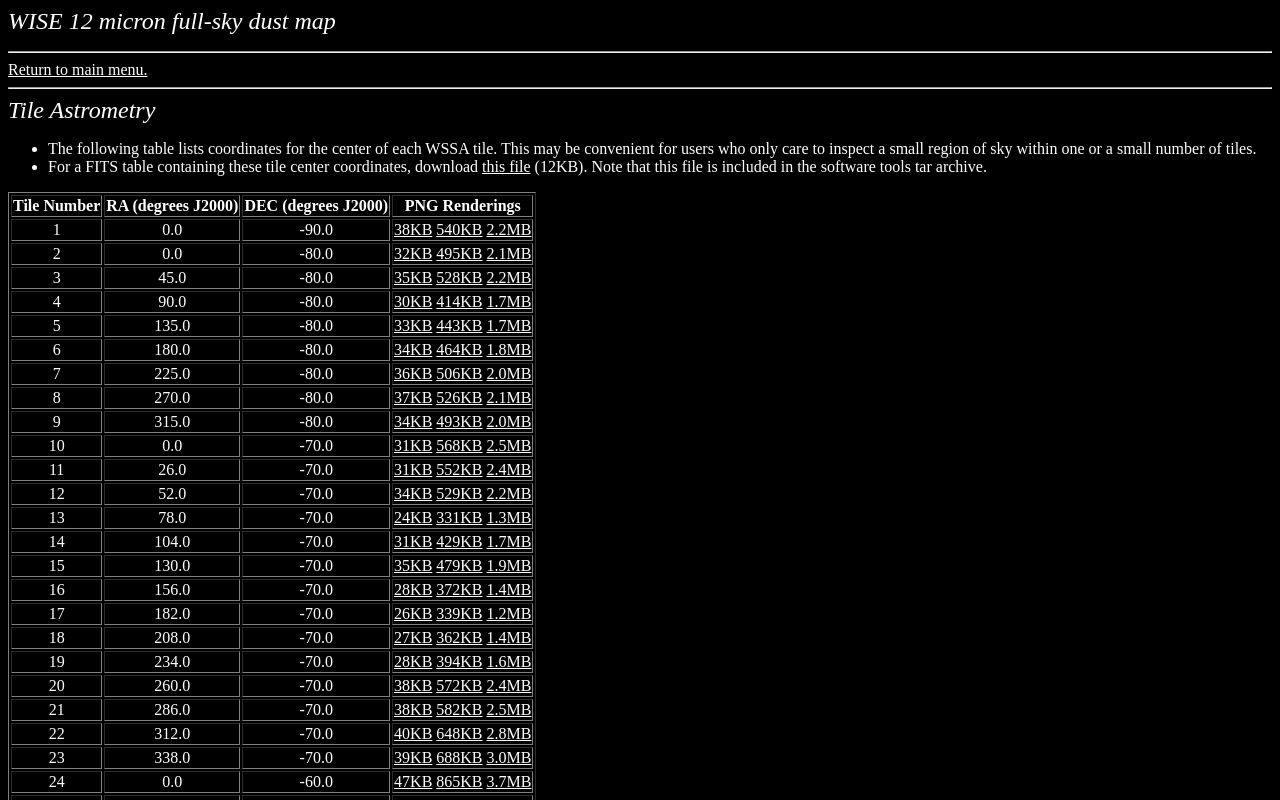
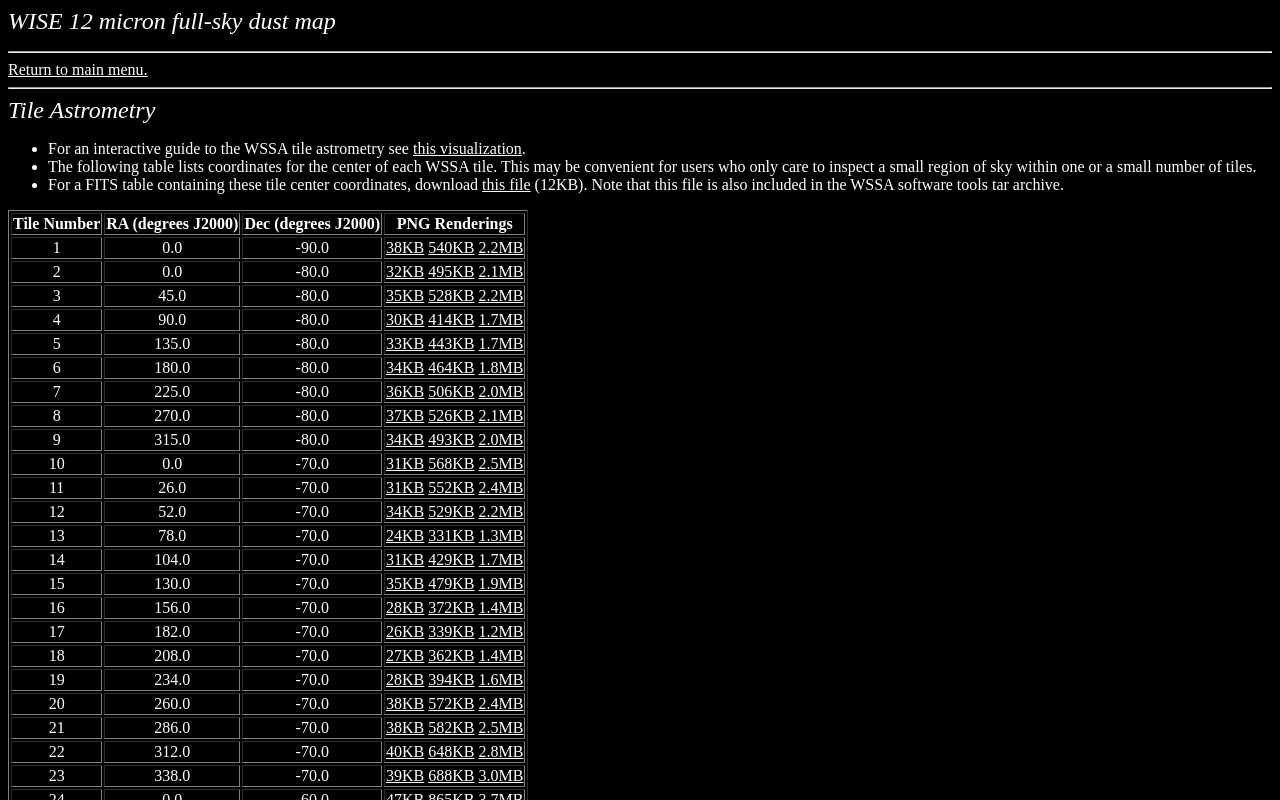
Before and after one commit to ameisner/wssa_site, a plain HTML site: page tile_astrometry.html in a window 1280 px wide. Shown: the top 800 px of the page. Drawn offline with Linux system fonts and the light colour scheme.

Commit message:
link to interactive map, other clean-up

```diff
--- a/tile_astrometry.html
+++ b/tile_astrometry.html
@@ -12,18 +12,19 @@
 <font size=+2><em>Tile Astrometry</em><br><p></font>
 
 <ul>
+<li> For an interactive guide to the WSSA tile astrometry see <a href="tile_map">this visualization</a>.</li>
 <li> The following table lists coordinates for the center of each WSSA tile. This
 may be convenient for users who only care to inspect a small region of sky within
 one or a small number of tiles. </li>
 <li> For a FITS table containing these tile center coordinates, download
-<a href="wisetile-index-allsky.fits.gz">this file</a> (12KB). Note that this file
-is included in the software tools tar archive.</li>
+<a href="wisetile-index-allsky.fits.gz">this file</a> (12KB). Note that this
+file is also included in the WSSA software tools tar archive.</li>
 </ul>
 
 <table border="1">
 <th>Tile Number</th>
 <th>RA (degrees J2000)</th>
-<th>DEC (degrees J2000)</th>
+<th>Dec (degrees J2000)</th>
 <th>PNG Renderings</th>
 <tr>
 <td align="center">1</td>
```
